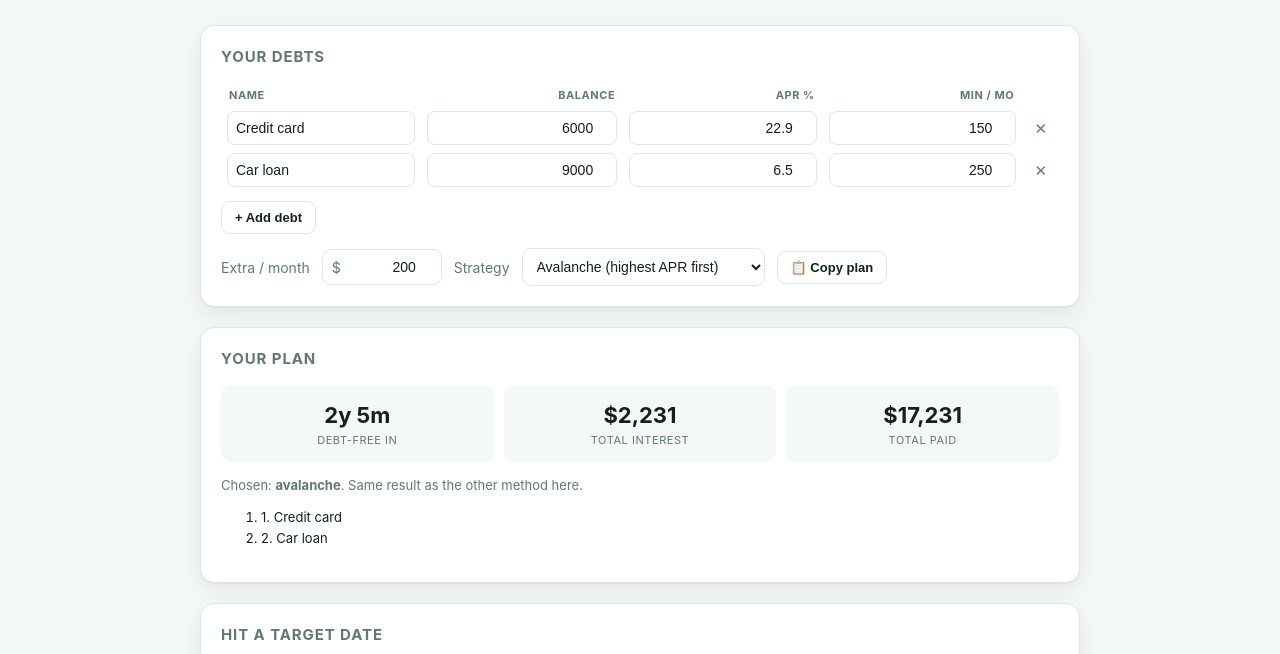
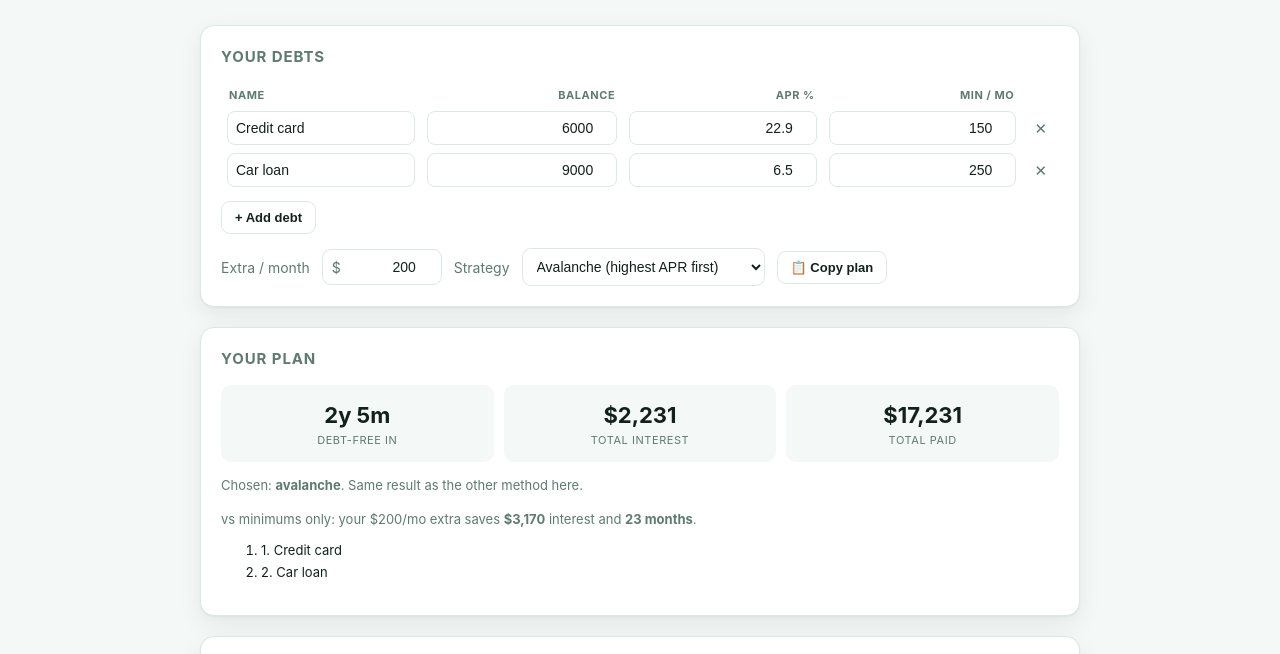
Before and after one commit to awictor/payoff, a plain HTML site: page index.html in a window 1280 px wide. Shown: the part 97-751 px from the top of the page. Drawn offline with Linux system fonts and the light colour scheme.

Commit message:
v0.3.0 — savings vs minimums only
Show what the extra payment buys: interest saved and months saved vs paying
only the minimums (and calls out cases where minimums alone never clear the
debt). Reuses simulatePayoff; test added that extra cuts both months and
interest (8 checks green). Bump footer + badge to 0.3.0.

```diff
--- a/index.html
+++ b/index.html
@@ -92,6 +92,7 @@
       <div class="stat"><div id="total" class="v">—</div><div class="k">Total paid</div></div>
     </div>
     <div id="cmp" class="cmp"></div>
+    <div id="savings" class="cmp"></div>
     <ol id="order" class="order"></ol>
   </section>
 
@@ -110,7 +111,7 @@
 
 <footer>
   <b>Payoff</b> · offline debt payoff planner · <a href="https://github.com/awictor/payoff">source</a><br>
-  A planning estimate — check your lender's terms. © <span id="yr">2026</span> Alex Wictor · MIT · v0.2.0
+  A planning estimate — check your lender's terms. © <span id="yr">2026</span> Alex Wictor · MIT · v0.3.0
 </footer>
 
 <script>
@@ -188,6 +189,13 @@ function calc(){
     else c+=`vs ${other}: ${diff>=0?"saves":"costs"} ${money(Math.abs(diff))} interest and ${dm>=0?"is":"is"} ${Math.abs(dm)} mo ${dm>0?"faster":dm<0?"slower":"same"}.`;
   }
   $("cmp").innerHTML=c;
+  if(extra>0){
+    const base=simulatePayoff(debts,0,strat);
+    if(base.cleared){
+      const si=base.totalInterest-r.totalInterest, sm=base.months-r.months;
+      $("savings").innerHTML=`vs minimums only: your ${money(extra)}/mo extra saves <b>${money(si)}</b> interest and <b>${sm} months</b>.`;
+    } else $("savings").innerHTML=`vs minimums only: minimums alone never clear these debts — the extra is what makes them payable.`;
+  } else $("savings").innerHTML="";
   $("order").innerHTML=r.order.map((n,i)=>`<li>${i+1}. ${n.replace(/</g,"&lt;")}</li>`).join("");
 
   const tm=parseInt($("targetMonths").value)||0;
```
Also changed, not shown: tests/selftest.mjs (+7 -0 lines), 1 other file.
